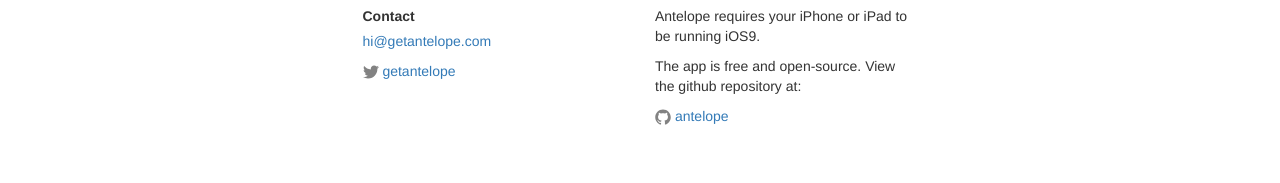
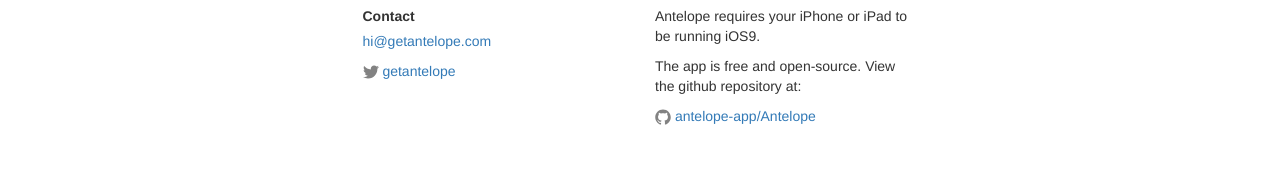
Before and after one commit to antelope-app/Antelope, a Jekyll site: the page built from index.html, in a window 1280 px wide. Shown: the part 1497-1680 px from the top of the page. Built offline with Jekyll 4.4.1, drawn with Linux system fonts in a browser that asks for light colours; nearby versions of some CDN libraries.

Commit message:
Updates github link

```diff
--- a/_config.yml
+++ b/_config.yml
@@ -9,7 +9,7 @@
 download_url: "/download_antelope"
 url: "http://www.getantelope.com" # the base hostname & protocol for your site
 twitter_username: getantelope
-github_username:  antelope
+github_username:  "antelope-app/Antelope"
 
 # Build settings
 markdown: kramdown
```
